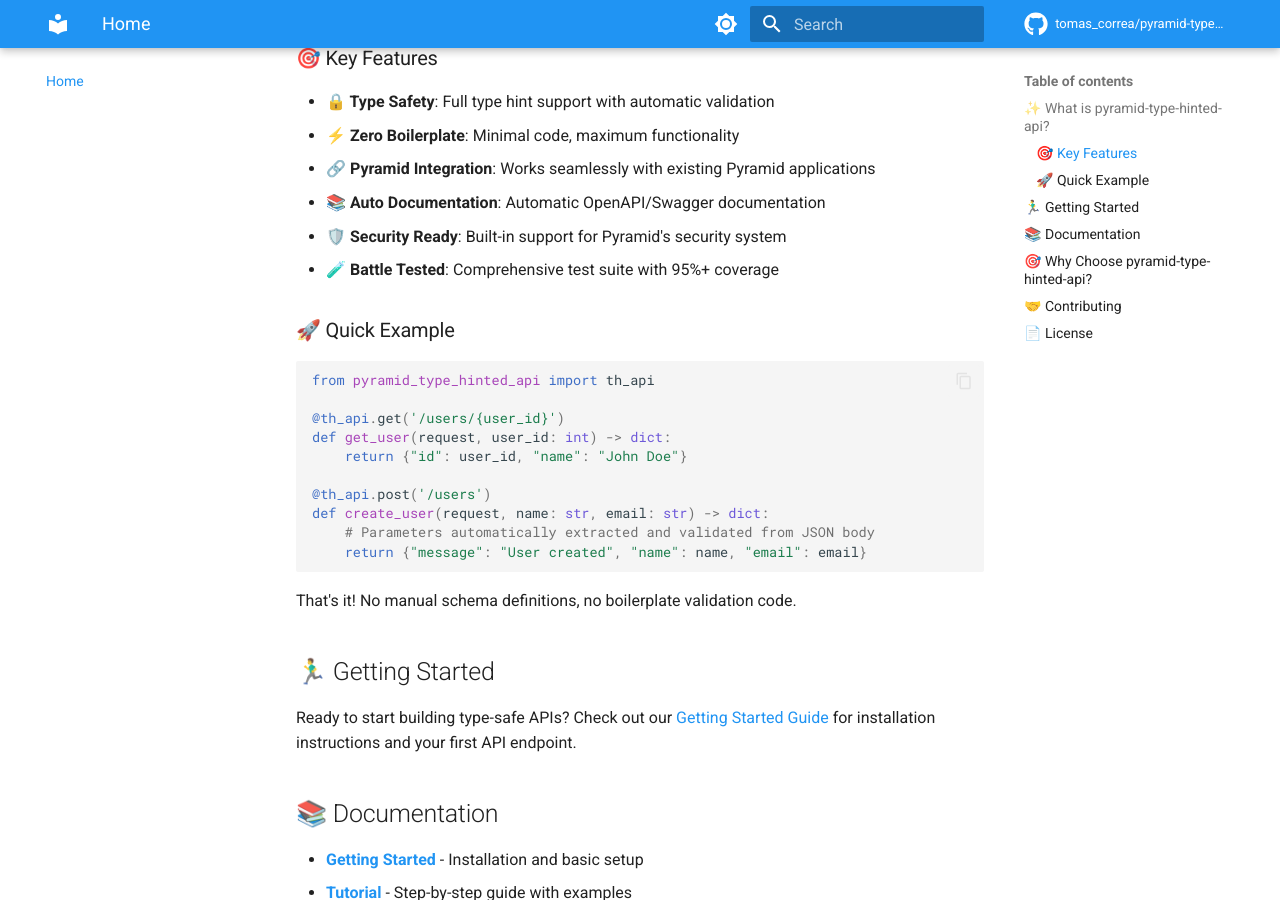
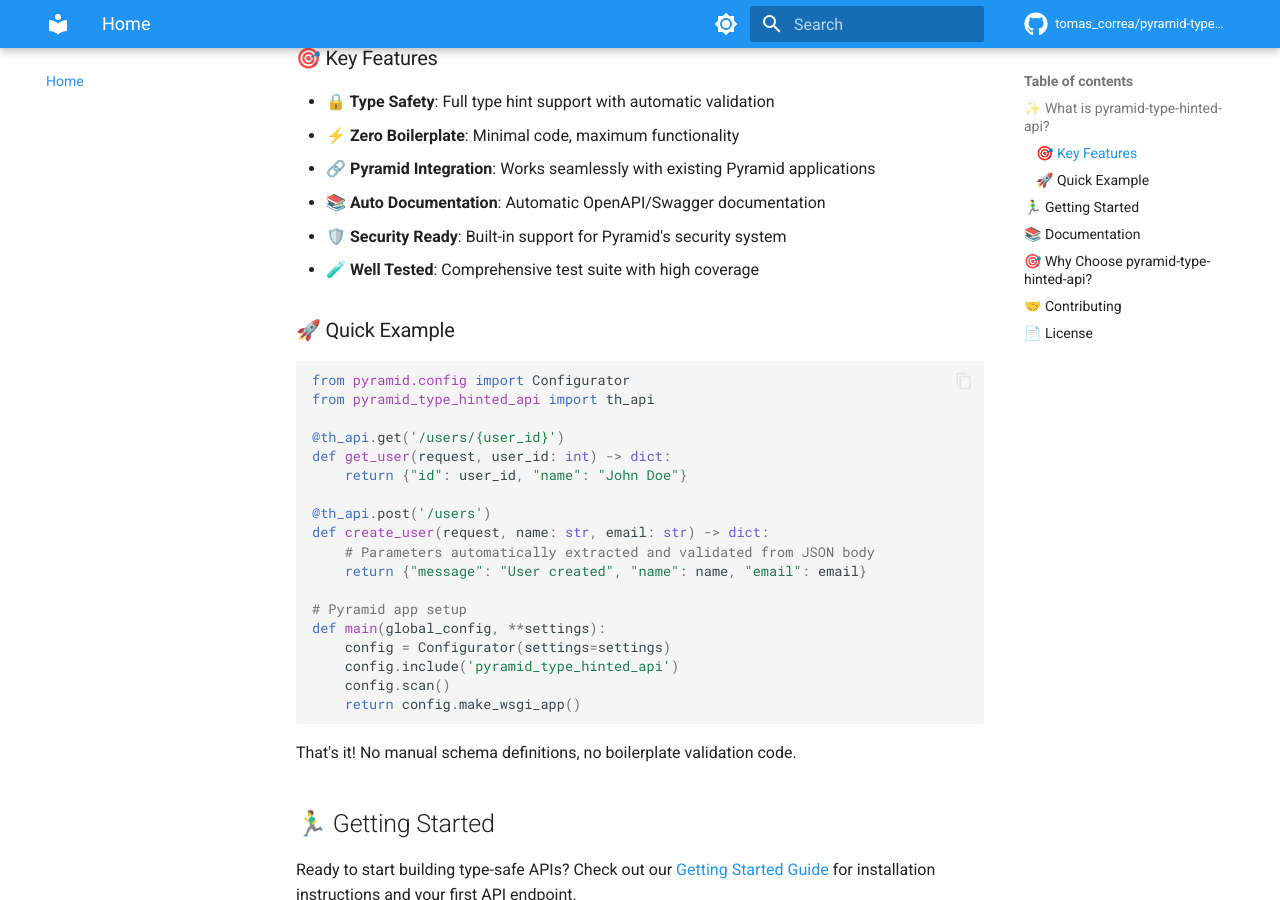
Before and after one commit to tomascorrea/pyramid-capstone, an MkDocs documentation site: the page built from docs/index.md, in a window 1280 px wide and 900 px high, scrolled down 479 px. Built offline with MkDocs 1.6.1 and Material for MkDocs 9.7.7, drawn with Linux system fonts in a browser that asks for light colours; comment, search, counter and statistics services are not loaded.

Commit message:
Update dependencies and enhance documentation for pyramid-type-hinted-api
- Added new packages: babel, backrefs, certifi, charset-normalizer, idna, mkdocs-material, mkdocs-material-extensions, paginate, pygments, requests, and urllib3 to poetry.lock and pyproject.toml.
- Updated README.md and docs/index.md to reflect changes in the library's features and usage examples.
- Improved documentation structure and clarity, ensuring better guidance for users.

````diff
--- a/docs/index.md
+++ b/docs/index.md
@@ -18,11 +18,12 @@
 - **🔗 Pyramid Integration**: Works seamlessly with existing Pyramid applications
 - **📚 Auto Documentation**: Automatic OpenAPI/Swagger documentation
 - **🛡️ Security Ready**: Built-in support for Pyramid's security system
-- **🧪 Battle Tested**: Comprehensive test suite with 95%+ coverage
+- **🧪 Well Tested**: Comprehensive test suite with high coverage
 
 ### 🚀 Quick Example
 
 ```python
+from pyramid.config import Configurator
 from pyramid_type_hinted_api import th_api
 
 @th_api.get('/users/{user_id}')
@@ -33,6 +34,13 @@ def get_user(request, user_id: int) -> dict:
 def create_user(request, name: str, email: str) -> dict:
     # Parameters automatically extracted and validated from JSON body
     return {"message": "User created", "name": name, "email": email}
+
+# Pyramid app setup
+def main(global_config, **settings):
+    config = Configurator(settings=settings)
+    config.include('pyramid_type_hinted_api')
+    config.scan()
+    return config.make_wsgi_app()
 ```
 
 That's it! No manual schema definitions, no boilerplate validation code.
--- a/pyproject.toml
+++ b/pyproject.toml
@@ -27,6 +27,7 @@ tox = "^3.25.1"
 webtest = "^3.0.0"
 waitress = "^3.0.0"
 pycornmarsh = "*"
+mkdocs-material = "^9.6.18"
 
 [tool.poetry.group.docs.dependencies]
 mkdocs = "^1.6.1"
````
Also changed, not shown: README.md (+9 -1 lines), 1 other file.
